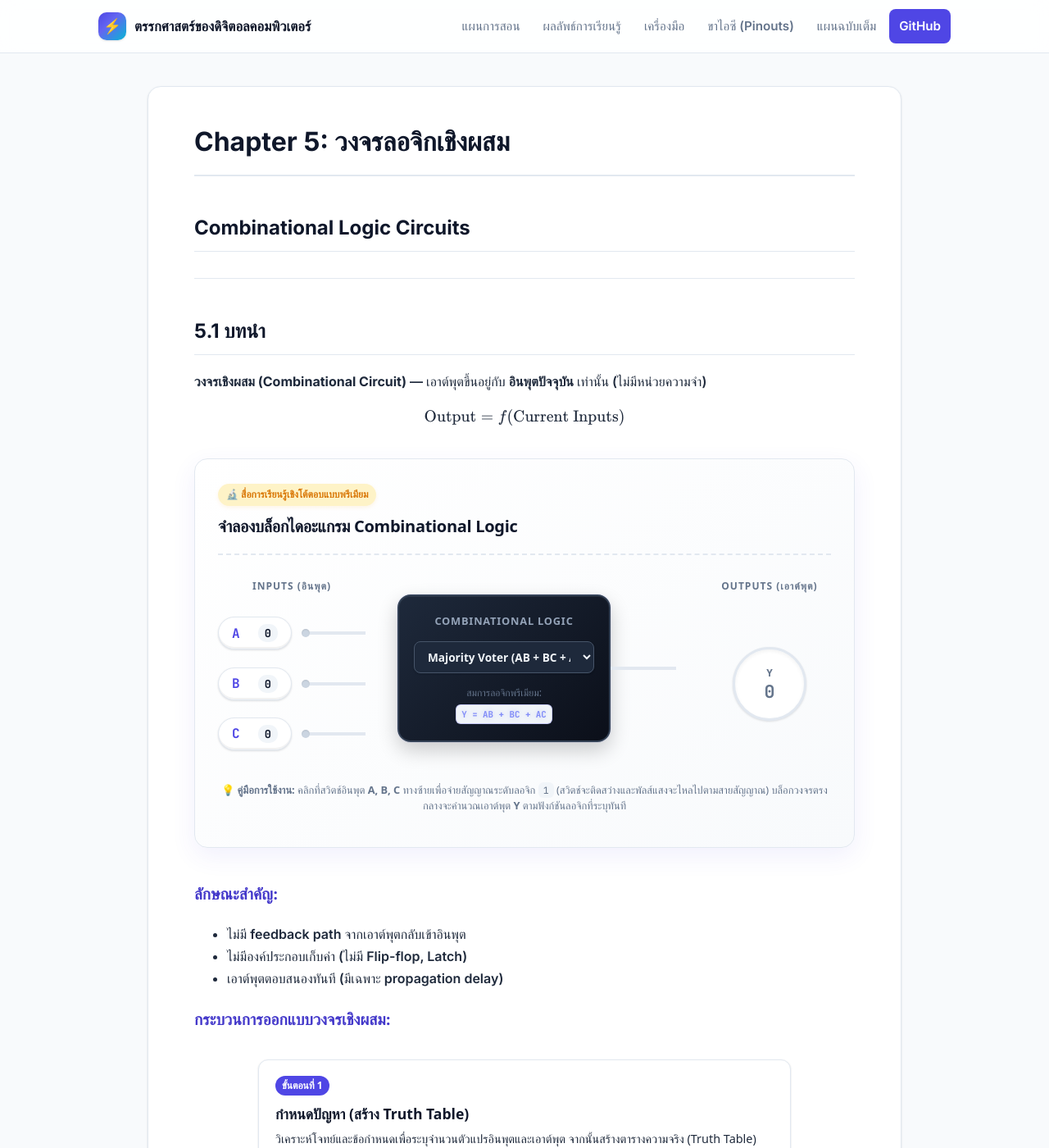
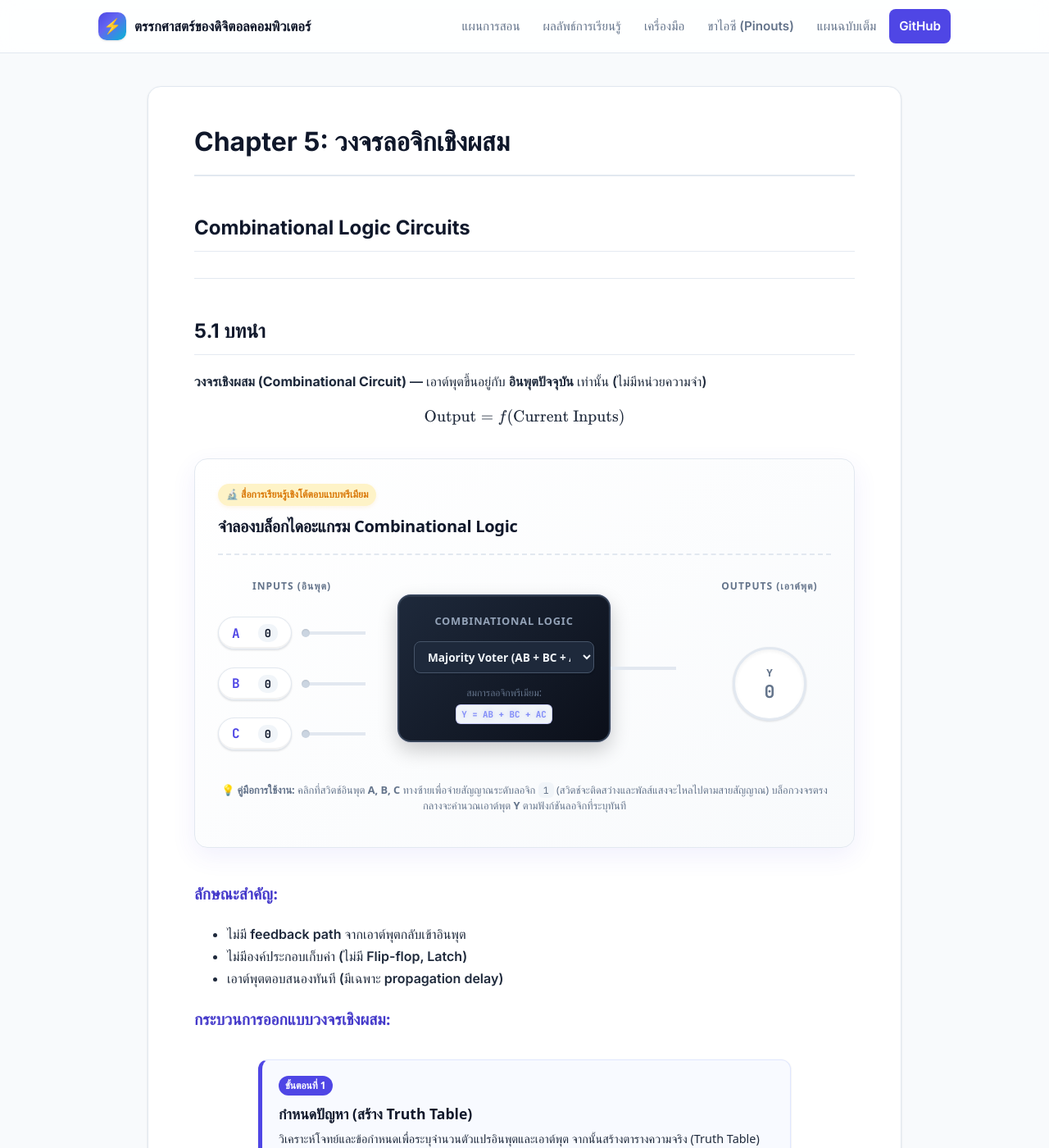
Before and after one commit to alfaXphoori/DigitalComputer, a Jekyll site: the page built from chapters/ch05-combinational-circuits/README.md, in a window 1280 px wide and 1400 px high. Shown: the whole window at 82% size. Built offline with Jekyll 4.4.1, drawn with Linux system fonts in a browser that asks for light colours; some web fonts are replaced; our own code applies the rules of GitHub Pages for plain Markdown files.

Commit message:
style: change flowchart card background and borders to contrast with page background

```diff
--- a/assets/css/style.css
+++ b/assets/css/style.css
@@ -2314,20 +2314,22 @@ table.schedule tbody tr:hover { background: #f8fafc; }
   width: 100%;
 }
 .kmap-flow__step {
-  background: var(--card);
-  border: 1px solid var(--line);
+  background: #f8faff;
+  border: 1px solid #e0e7ff;
+  border-left: 5px solid var(--indigo);
   border-radius: 12px;
   padding: 16px 20px;
   width: 100%;
   max-width: 650px;
   box-shadow: var(--shadow-sm);
-  transition: transform 0.2s ease, box-shadow 0.2s ease;
+  transition: transform 0.2s ease, box-shadow 0.2s ease, background-color 0.2s ease, border-color 0.2s ease;
   box-sizing: border-box;
 }
 .kmap-flow__step:hover {
   transform: translateY(-2px);
   box-shadow: var(--shadow-md);
-  border-color: var(--indigo);
+  border-color: var(--indigo-dark);
+  background: #f0f4ff;
 }
 .kmap-flow__step--expand {
   max-width: 750px;
@@ -2370,7 +2372,7 @@ table.schedule tbody tr:hover { background: #f8fafc; }
   font-size: 0.85rem;
   color: var(--text);
   line-height: 1.5;
-  background: #f8fafc;
+  background: #ffffff;
   padding: 8px 12px;
   border-radius: 8px;
   border-left: 3px solid var(--indigo);
```
